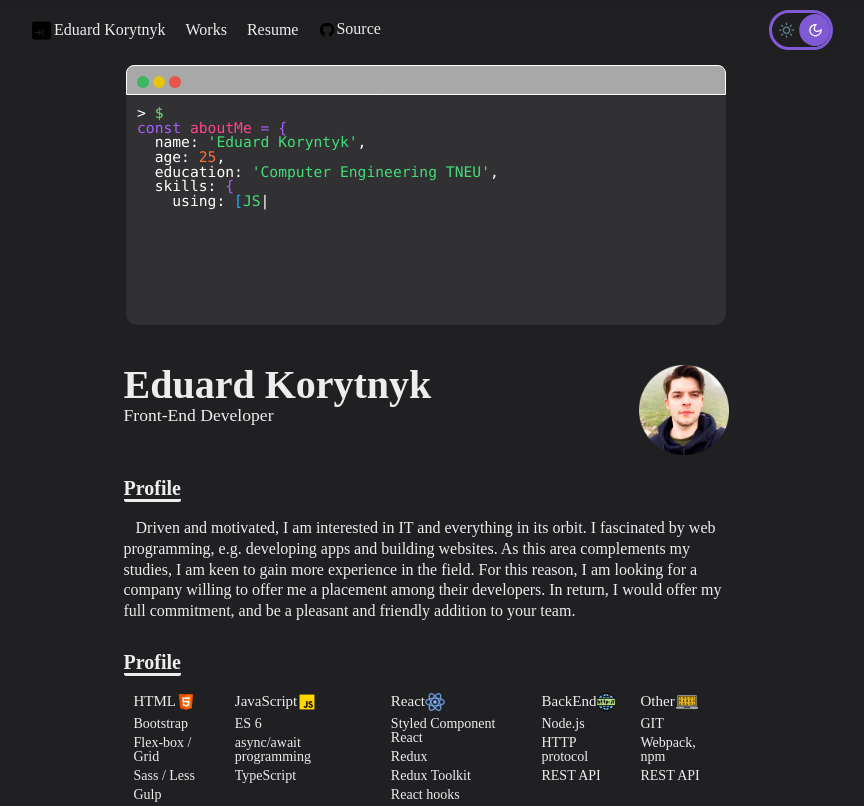
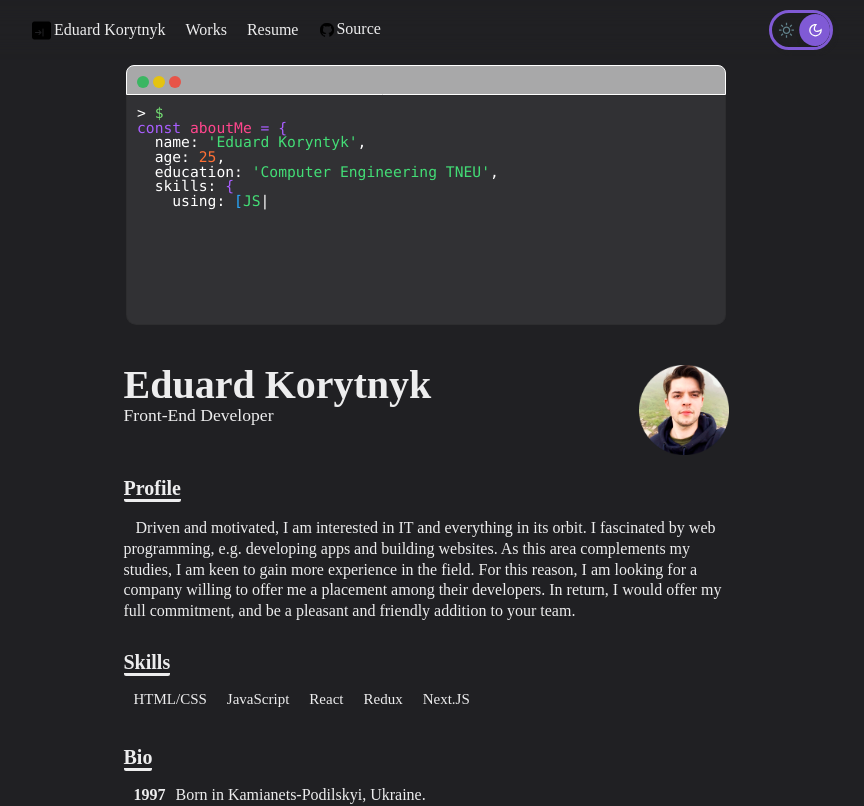
Before and after one commit to EduardKop/web-cv-next, a Next.js app: page / in a window 1280 px wide. Shown: the top 806 px of the page, without its empty margins (214-1078 px from the left). Built offline with nearby package versions, Linux system fonts and the light colour scheme; a web font is replaced by a local one.

Commit message:
change skills

```diff
--- a/components/nav.js
+++ b/components/nav.js
@@ -249,7 +249,7 @@ function Nav() {
                 </Link>
             </li>
             <li  className="navigation_item-expirience" >
-            <Link href="/cv.pdf" as="/cv.pdf">
+            <Link href="/myCV.pdf" as="/myCV.pdf">
             <span className='navigation_item'>
                 Resume
                 </span>
--- a/components/skills-elems.js
+++ b/components/skills-elems.js
@@ -12,119 +12,61 @@ function Skills  () {
         <div className="skills-wrapper-container">
  <div className="skills-props-container">
         <div className='tech-wrap'>
-            <div className='skills-content-title'><span>HTML</span>
-            <Image
+            <div className='skills-content-title'><span>HTML/CSS</span>
+            {/* <Image
                     src={htmlIcon}
                     width="30px"
                     height="30px"
                     alt="html icon"
-            />
-            </div>
-            <div className="skills-content-discriptions">
-                <div className="content-discriptions-elem">
-                    Bootstrap
-                </div>
-                <div className="content-discriptions-elem">
-                    Flex-box / Grid
-                </div>
-                <div className="content-discriptions-elem">
-                    Sass / Less
-                </div>
-                <div className="content-discriptions-elem">
-                    Gulp
-                </div>
+            />  */}
             </div>
         </div>
 
         <div className='tech-wrap'>
             <div className='skills-content-title'><span>JavaScript</span>
-            <Image
+            {/* <Image
                     src={jsIcon}
                     width="30px"
                     height="30px"
                     alt="js icon"
-            />
+            />  */}
             </div>
-            <div className="skills-content-discriptions">
-                <div className="content-discriptions-elem">
-                    ES 6
-                </div>
-                <div className="content-discriptions-elem">
-                    async/await programming
-                </div>
-                <div className="content-discriptions-elem">
-                    TypeScript
-                </div>
+
+        </div>
+
+        <div className='tech-wrap'>
+            <div className='skills-content-title'><span>React </span>
+            {/* <Image
+                    src={reactIcon}
+                    width="30px"
+                    height="30px"
+                    alt="react icon"
+            />  */}
             </div>
         </div>
 
         <div className='tech-wrap'>
-            <div className='skills-content-title'><span>React </span>
-            <Image
-                    src={reactIcon}
-                    width="30px"
-                    height="30px"
-                    alt="react icon"
-            />
-            </div>
-            <div className="skills-content-discriptions">
-                <div className="content-discriptions-elem">
-                    Styled Component React
-                </div>
-                <div className="content-discriptions-elem">
-                    Redux
-                </div>
-                <div className="content-discriptions-elem">
-                    Redux Toolkit
-                </div>
-                <div className="content-discriptions-elem">
-                    React hooks
-                </div>
-            </div>
-        </div>
-
-        <div className='tech-wrap'>
-            <div className='skills-content-title'><span>BackEnd </span>
-            <Image
+            <div className='skills-content-title'><span>Redux</span>
+            {/* <Image
                     src={backEndIcon}
                     width="50px"
                     height="50px"
                     alt="backEnd icon"
-            />
+            />  */}
             </div>
-            <div className="skills-content-discriptions">
-                <div className="content-discriptions-elem">
-                    Node.js
-                </div>
-                <div className="content-discriptions-elem">
-                    HTTP protocol
-                </div>
-                <div className="content-discriptions-elem">
-                    REST API
-                </div>
-            </div>
+
         </div>
 
         <div className='tech-wrap'>
-            <div className='skills-content-title'><span>Other</span>
-            <Image
+            <div className='skills-content-title'><span>Next.JS</span>
+            {/* <Image
                     src={otherTechIcon}
                     width="60px"
                     height="50px"
                     alt="otherTech icon"
-            />
+            />  */}
             </div>
-            <div className="skills-content-discriptions">
-                <div className="content-discriptions-elem">
-                    GIT
-                </div>
-                <div className="content-discriptions-elem">
-                    Webpack, npm
-                </div>
-                <div className="content-discriptions-elem">
-                    REST API
-                </div>
-            </div>
+
         </div>
     </div>
         </div>
--- a/components/skills.js
+++ b/components/skills.js
@@ -21,7 +21,7 @@ function SkillsContainer (){
             </div>
             <div className="skills-slide-wrapper">
                 <div className="skills-title">
-                    <span>Profile</span>
+                    <span>Skills</span>
                 </div>
             <Skills />
             </div>
--- a/components/terminal.js
+++ b/components/terminal.js
@@ -12,7 +12,7 @@ const TypedTerminal = () => {
   const learningNow =
   [`<span class="string">Docker</string><span class="white">,</string><span class="string">MongoDB</string>`]
   const planToTeach =
-  [`<span class="string">Vue</string><span class="white">,</string><span class="string">NestJS</string>`]
+  [`<span class="string">Vue</string>`]
   React.useEffect(() => {
     const options = {
       strings: [
```
Also changed, not shown: components/some.js (deleted), 2 other files (tests, documents, lock files or other folders).
